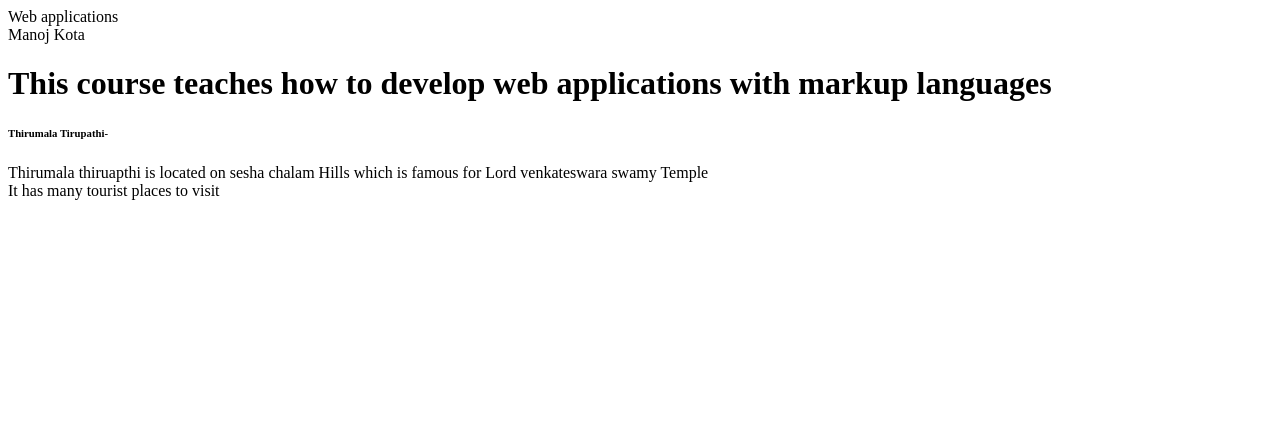
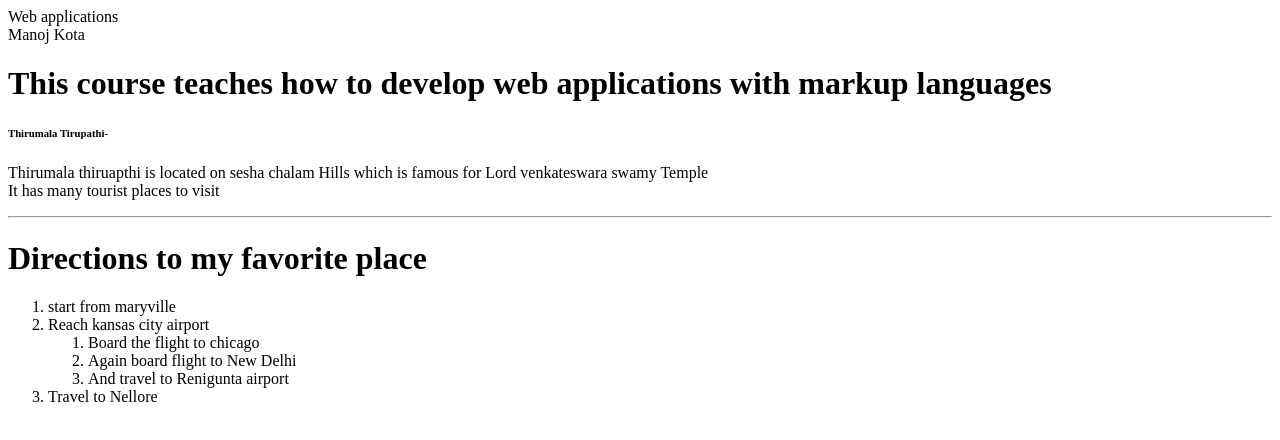
Before and after one commit to manojkota3363/Index, a plain HTML site: page index.html in a window 1280 px wide. Drawn offline with Linux system fonts and the light colour scheme.

Commit message:
Update index.html

```diff
--- a/index.html
+++ b/index.html
@@ -11,6 +11,20 @@
 <h6>Thirumala Tirupathi-</h6>
 <p>Thirumala thiruapthi is located on sesha chalam Hills which is famous for Lord venkateswara swamy Temple<br>
 It has many tourist places to visit</p>
+<hr>
+<h1>Directions to my favorite place</h1>
+<ol>
+    <li>start from maryville</li>
+    <li>Reach kansas city airport
+        <ol>
+            <li>Board the flight to chicago</li>
+            <li>Again board flight to New Delhi</li>
+            <li>And travel to Renigunta airport</li>
+        </ol>
+
+    </li>
+    <li>Travel to Nellore</li>
+</ol>
 
 
 
```
